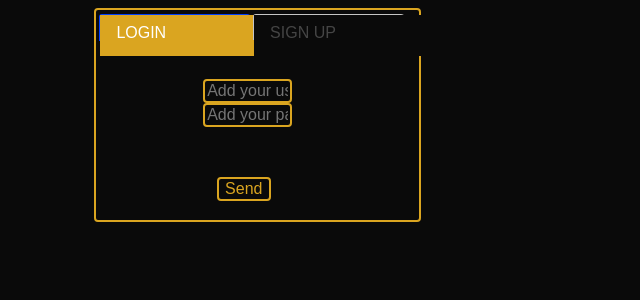
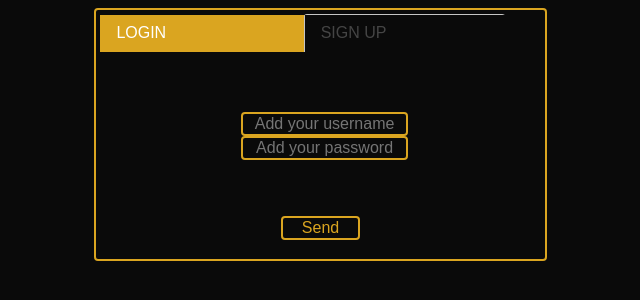
Before and after one commit to Sparrrgh/WebchatNJS, a website: page public/user.html in a window 1280 px wide. Shown: the whole page, without its empty margins (293-933 px from the left). Drawn offline with nearby package versions, Linux system fonts and the light colour scheme.

Commit message:
Modifica css

```diff
--- a/public/user.css
+++ b/public/user.css
@@ -9,16 +9,12 @@ body{
     color:	#DAA520;
     border: 2px solid #DAA520;
     border-radius: 4px;
-    width:25%;
+    width:35%;
 }
 li{
-    height:25px;
-    width: 47%;
-    margin-left:10%;
+    height:50%;
+    width: 45%;
     padding:0;
-    margin-top:-20px;
-    padding:0;
-
 }
 a{
     width:99%;
@@ -34,8 +30,8 @@ a{
 }
 #tabs ul {
     background-color:transparent;
-    height:30px;
-    margin-bottom:20px;
+    height:20%;
+    margin-bottom:10%;
     padding:0;
     border:transparent;
 }
@@ -44,7 +40,7 @@ a{
 	display: inline-block;
 	text-align: center;
     margin-top: 5%;
-    margin-left:35%;
+    margin-left:40%;
 	color:	#DAA520;
 	border: 2px solid #DAA520;
   	border-radius: 4px;
@@ -56,7 +52,7 @@ input[type=text]{
   	border-radius: 4px;
     text-align: center;
     background-color: rgb(10, 10, 10);
-    width:30%;
+    width:40%;
     height: 20%;
     margin-left:30%;
     margin-right:30%;
@@ -69,10 +65,14 @@ input[type=password]{
   	border-radius: 4px;
     text-align: center;
     background-color: rgb(10, 10, 10);
-    width:30%;
+    width:40%;
     height: 20%;
     margin-left:30%;
     margin-right:30%;
     text-align:center;
-
 }
+.ui-state-active, .ui-widget-content .ui-state-active, .ui-widget-header .ui-state-active, a.ui-button:active, .ui-button:active, .ui-state-active.ui-button:hover
+{
+  border: 1px solid rgb(10, 10, 10);;
+  background:rgb(10, 10, 10);
+}
```
Also changed, not shown: public/chat.css (+7 -8 lines).
